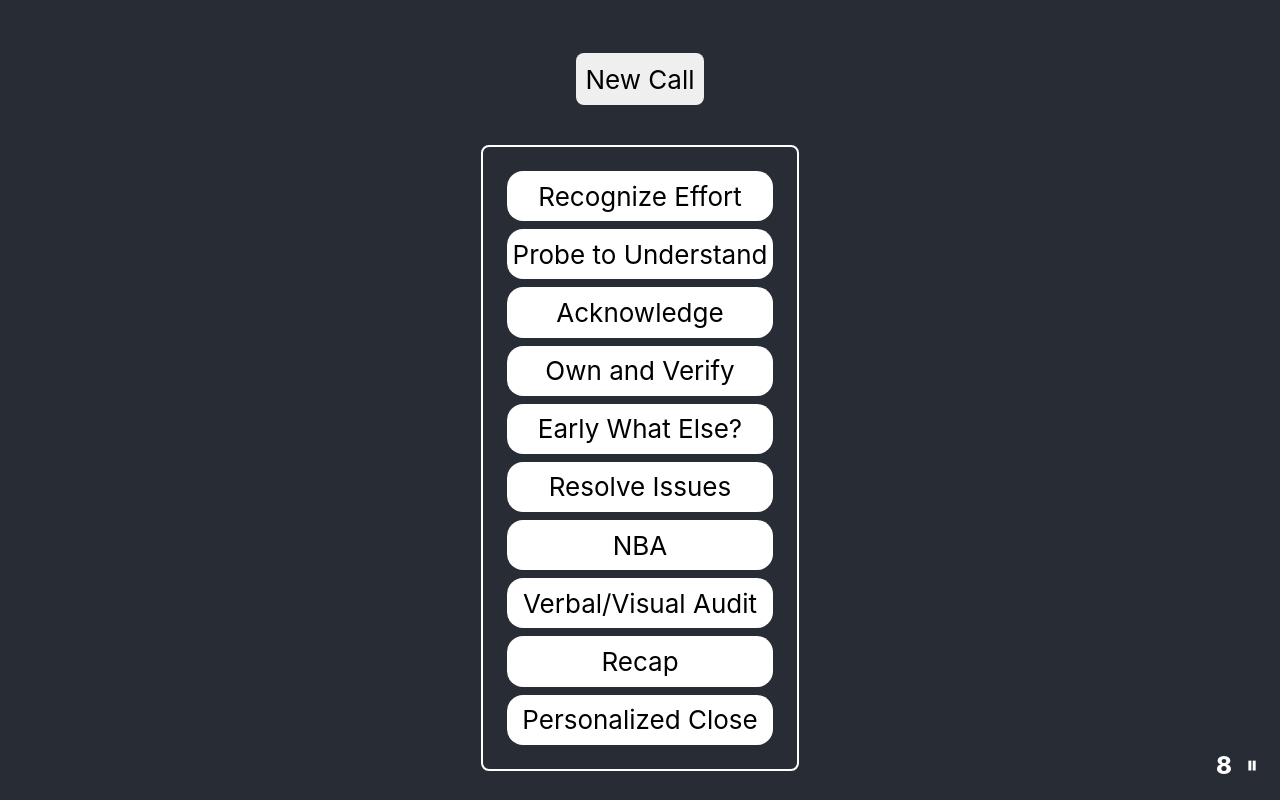
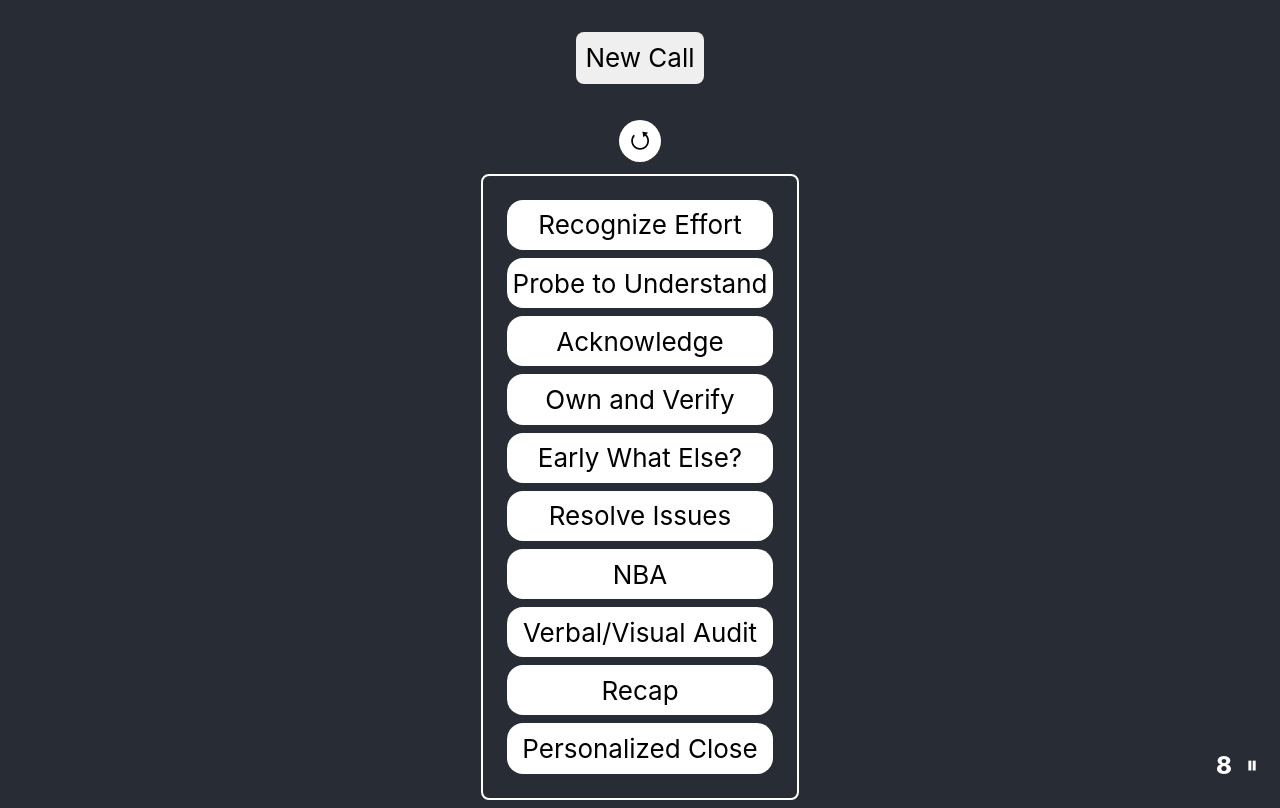
Before and after one commit to Sunonymous/Flo, a React (Create React App) app: page / in a window 1280 px wide. Both pictures are taken after a click on the element "Personalized Greeting". Built offline with nearby package versions, Linux system fonts and the light colour scheme.

Commit message:
added undo button and keybinding

```diff
--- a/src/Behavior.css
+++ b/src/Behavior.css
@@ -13,6 +13,7 @@
     background: white;
     color: black;
     border-radius: 16px;
+    user-select: none;
 }
 
 .actionWrapper:hover {
@@ -34,5 +35,22 @@
     user-select: none;
 }
 
-.actionLabel:hover {
+.undoButton {
+    width: 42px;
+    height: 42px;
+    margin: 4px;
+    padding: 2px 4px;
+    background: white;
+    color: black;
+    border-radius: 50%;
+    font-size: 1.5rem;
+    font-weight: 500;
+    user-select: none;
 }
+
+.undoButton:hover {
+    background: #E20074;
+    color: white;
+    border: 2px solid white;
+    font-weight: 600;
+}
--- a/src/Behavior.js
+++ b/src/Behavior.js
@@ -1,26 +1,42 @@
-import './Behavior.css';
-import React from 'react';
+import "./Behavior.css";
+import React from "react";
 
 const templateBehaviors = [
-    'Personalized Greeting',
-    'Recognize Effort',
-    'Probe to Understand',
-    'Acknowledge',
-    'Own and Verify',
-    'Early What Else?',
-    'Resolve Issues',
-    'NBA',
-    'Verbal/Visual Audit',
-    'Recap',
-    'Personalized Close',
+  "Personalized Greeting",
+  "Recognize Effort",
+  "Probe to Understand",
+  "Acknowledge",
+  "Own and Verify",
+  "Early What Else?",
+  "Resolve Issues",
+  "NBA",
+  "Verbal/Visual Audit",
+  "Recap",
+  "Personalized Close",
 ];
-
 
 export default function Behavior({ resetter }) {
   const [completedIDs, setCompletedIDs] = React.useState([]);
 
+  const undoLastAction = () => {
+    setCompletedIDs(completedIDs.slice(0, completedIDs.length - 1));
+  };
+
+  // undo keybinding
+  React.useEffect(() => {
+    const undo = (e) => {
+      if (e.key.toLowerCase() === "u") undoLastAction();
+    };
+    document.addEventListener("keyup", undo);
+
+    return () => document.removeEventListener("keyup", undo);
+
+    // linter complaints that undoLastAction needs to be in dependency array
+    // eslint-disable-next-line
+  }, [completedIDs]);
+
   const reset = () => setCompletedIDs([]);
-    resetter.on('newCall', reset);
+  resetter.on("newCall", reset);
 
   const callAction = (behavior, id) => {
     const finishAction = (e) => setCompletedIDs(completedIDs.concat(id));
@@ -36,9 +52,7 @@ export default function Behavior({ resetter }) {
   // if there are no behaviors, let user know
   if (templateBehaviors.length === 0) {
     return (
-          <p className="infoMessage">
-            No behaviors are present... what do we do?
-          </p>
+      <p className="infoMessage">No behaviors are present... what do we do?</p>
     );
   }
 
@@ -51,11 +65,19 @@ export default function Behavior({ resetter }) {
     );
   }
   // if behaviors remain, display them
+  // if at least one behavior has been completed, display an undo button
   return (
-        <div className='wrapper'>
+    <>
+      {completedIDs.length > 0 && (
+        <div className="undoButton" onClick={undoLastAction}>
+          {"\u2B6F"}
+        </div>
+      )}
+      <div className="wrapper">
         {templateBehaviors.map((b, id) =>
           !completedIDs.includes(id) ? callAction(b, id) : null
         )}
       </div>
+    </>
   );
 }
```
Also changed, not shown: 1 other file (tests, documents, lock files or other folders). Lines whose indentation alone changed are shown as unchanged.
